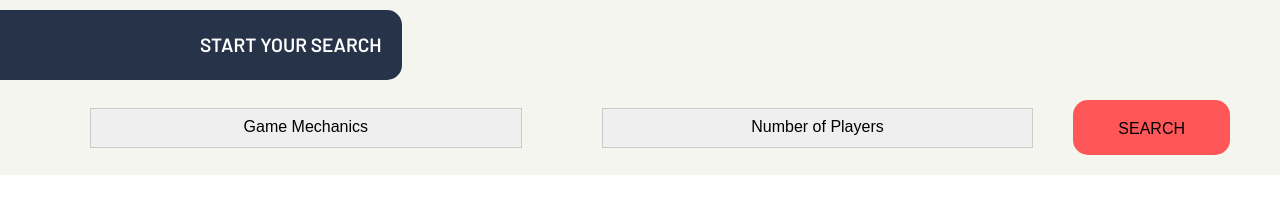
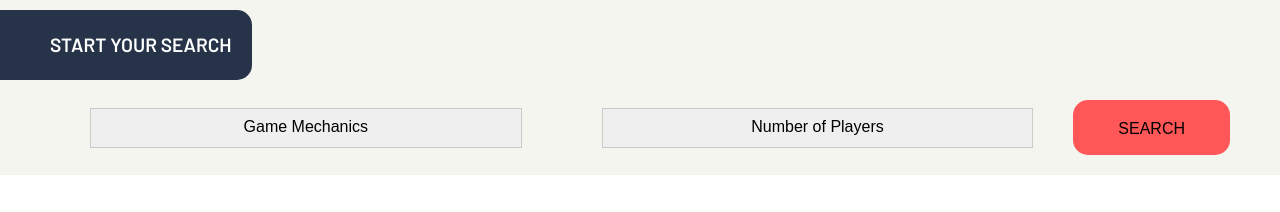
Before and after one commit to Robort32/ProjectBort, a plain HTML site: page index.html in a window 1280 px wide. Shown: the part 560-772 px from the top of the page. Drawn offline with Linux system fonts and the light colour scheme.

Commit message:
my stuff

```diff
--- a/styles/sass/_searchContainer.scss
+++ b/styles/sass/_searchContainer.scss
@@ -12,8 +12,8 @@
   position: absolute;
   top: 10px;
   left: 20px;
-  border-left: 150px solid $primary1;
-  box-shadow: -300px 0px $primary1;
+  padding-left: 1000px;
+  margin-left: -1000px;
   border-radius: $borderRadius;
 }
 .searchStart h4 {
```
Also changed, not shown: styles/style.css, 1 other file.
